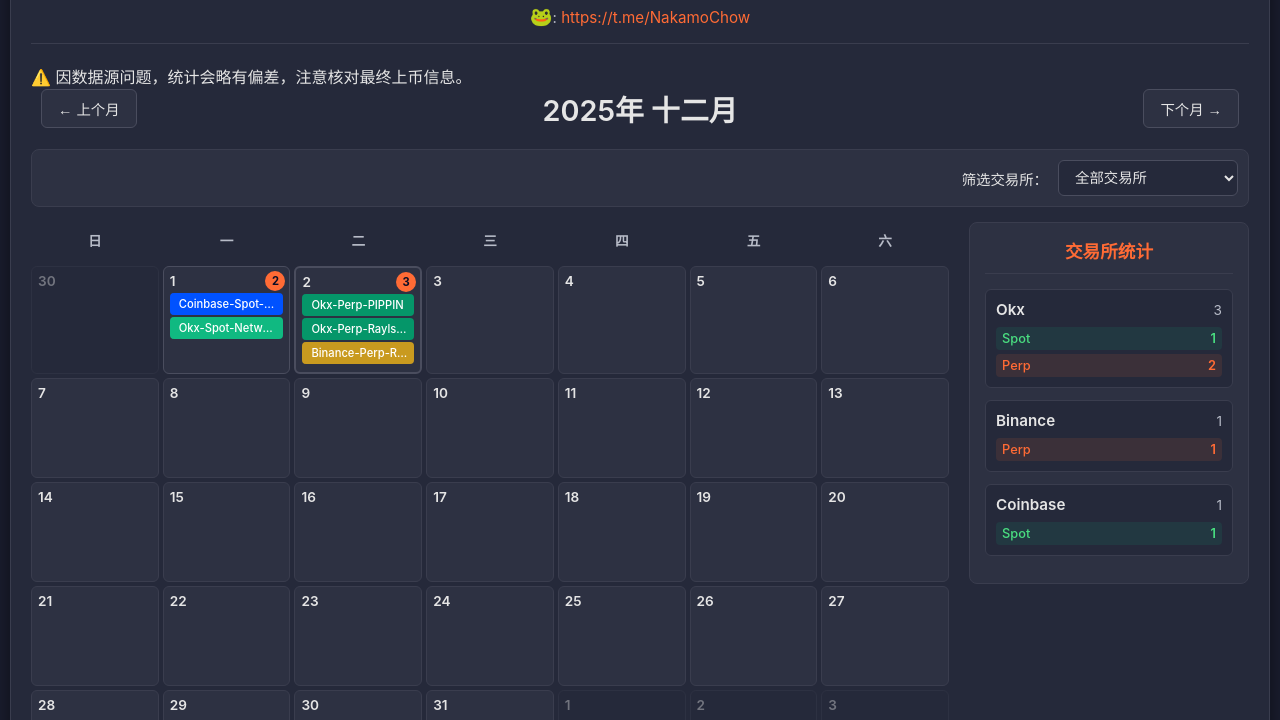
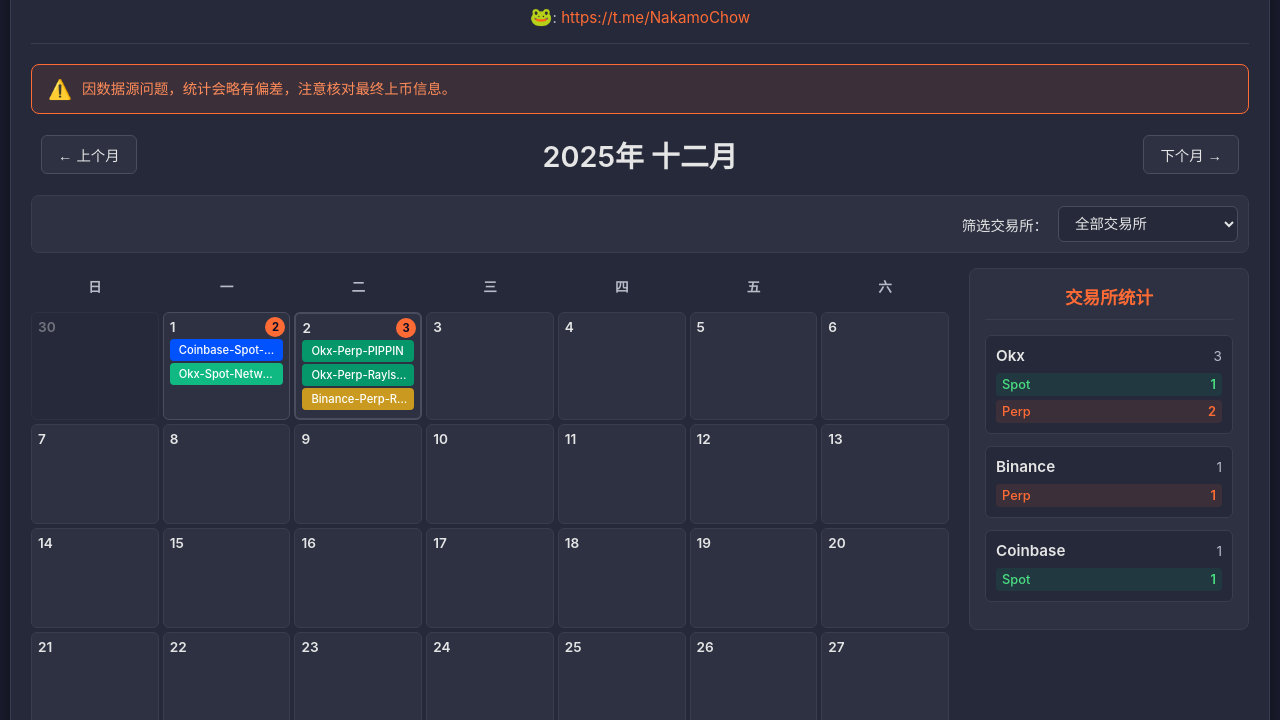
Before and after one commit to Chow1996/cex-listing-calendar, a plain HTML site: page index.html in a window 1280 px wide. Shown: the part 80-800 px from the top of the page. Drawn offline with Linux system fonts and the light colour scheme.

Commit message:
Update style.css

```diff
--- a/style.css
+++ b/style.css
@@ -56,6 +56,40 @@
 .subtitle {
     color: #b8bcc8;
     font-size: 0.95em;
+}
+
+.subtitle a {
+    color: #ff6b35;
+    text-decoration: none;
+    transition: color 0.3s ease;
+}
+
+.subtitle a:hover {
+    color: #ff8c5a;
+    text-decoration: underline;
+}
+
+.notice-banner {
+    background: rgba(255, 107, 53, 0.1);
+    border: 1px solid #ff6b35;
+    border-radius: 8px;
+    padding: 12px 16px;
+    margin-bottom: 20px;
+    display: flex;
+    align-items: center;
+    gap: 10px;
+    color: #ff8c5a;
+}
+
+.notice-icon {
+    font-size: 1.2em;
+    flex-shrink: 0;
+}
+
+.notice-text {
+    font-size: 0.9em;
+    line-height: 1.5;
+    color: #ff8c5a;
 }
 
 .controls {
```
